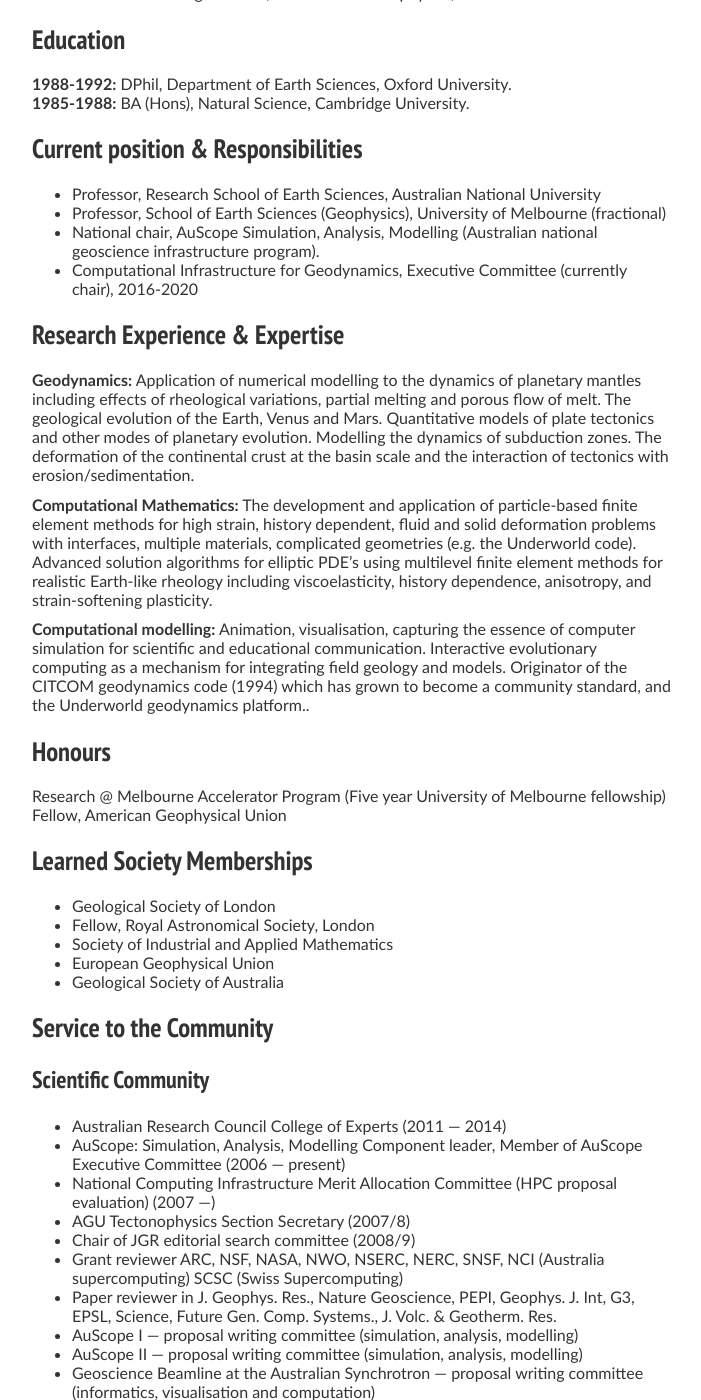
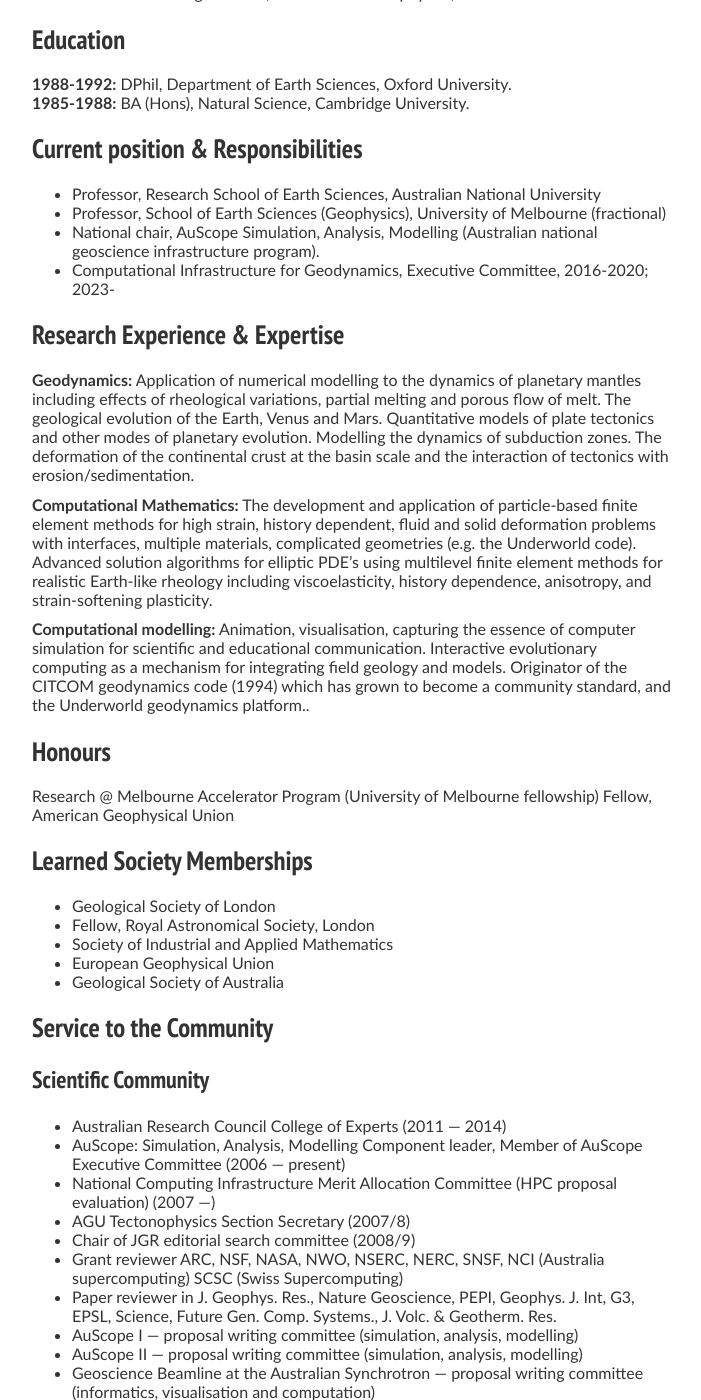
Before and after one commit to lmoresi/lmoresi.github.io, a Jekyll site: the page built from pages/CV/index.md, in a window 1280 px wide and 1400 px high, scrolled down 1788 px. Shown: the whole window, without its empty margins (288-989 px from the left). Built offline with Jekyll 4.4.1, drawn with Linux system fonts in a browser that asks for light colours; nearby versions of some CDN libraries; some of the changed text lies outside the part shown.

Commit message:
Update index.md

```diff
--- a/pages/CV/index.md
+++ b/pages/CV/index.md
@@ -53,7 +53,7 @@ toc: true
   - Professor, Research School of Earth Sciences, Australian National University
   - Professor, School of Earth Sciences (Geophysics), University of Melbourne (fractional)
   - National chair,  AuScope Simulation, Analysis, Modelling (Australian national geoscience infrastructure program).
-  - Computational Infrastructure for Geodynamics, Executive Committee (currently chair), 2016-2020
+  - Computational Infrastructure for Geodynamics, Executive Committee, 2016-2020; 2023-
 
 ## Research Experience & Expertise
 
@@ -65,7 +65,7 @@ toc: true
 
 ## Honours
 
-   Research @ Melbourne Accelerator Program (Five year University of Melbourne fellowship)
+   Research @ Melbourne Accelerator Program (University of Melbourne fellowship)
    Fellow, American Geophysical Union
 
 ## Learned Society Memberships
```
Also changed, not shown: other parts of pages/CV/index.md (+2 -2 lines).
